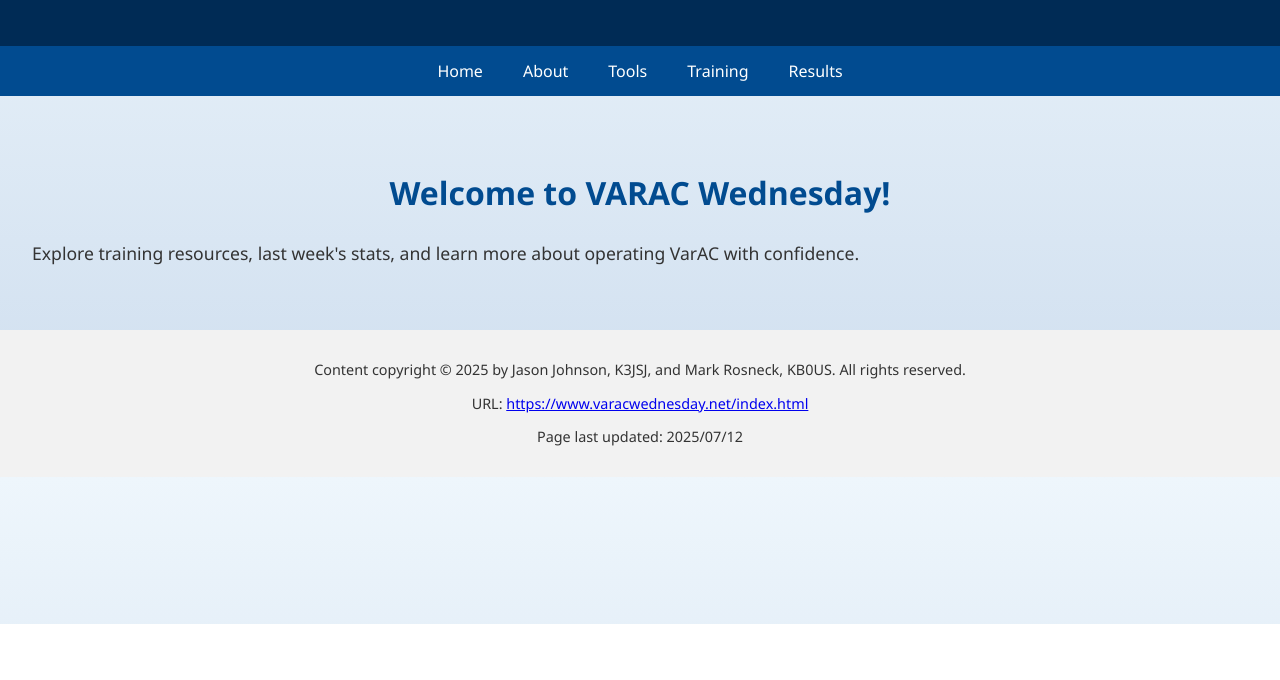
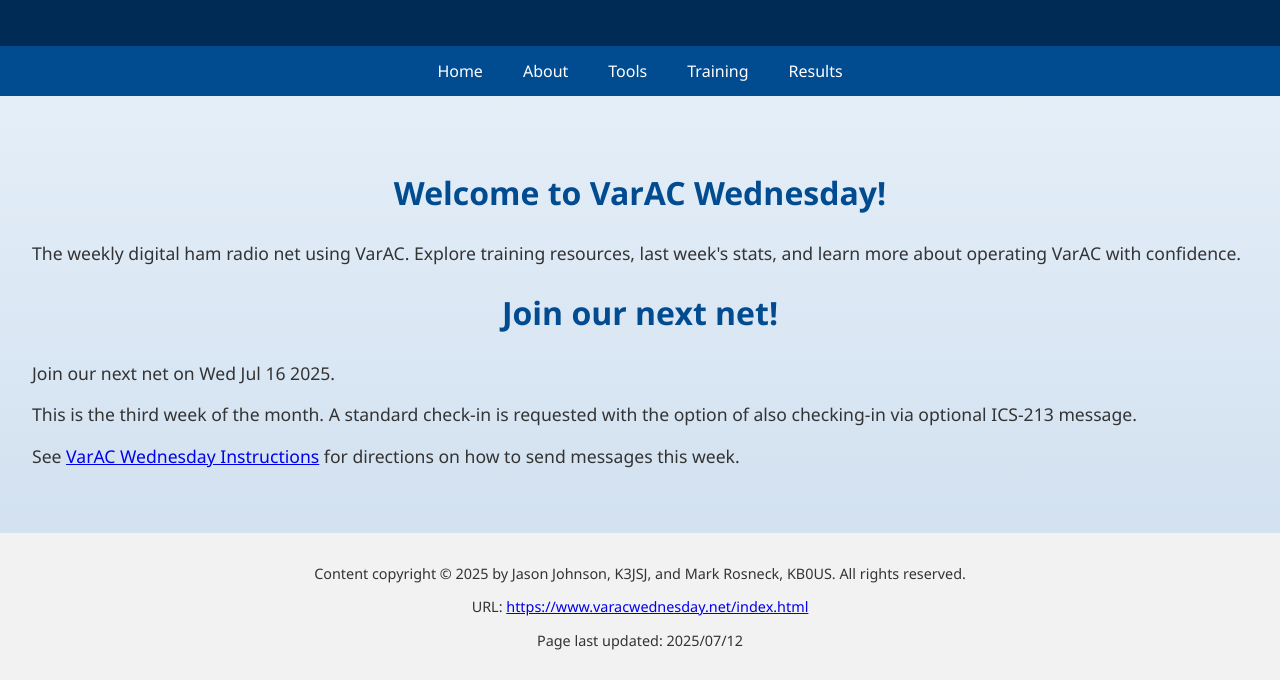
Before and after one commit to VikingNation/www-varACWednesday, a plain HTML site: page docs/index.html in a window 1280 px wide. Shown: the part 176-856 px from the top of the page. Before the commit the page ends 800 px from the top, so only its background shows below. Drawn offline with Linux system fonts and the light colour scheme.

Commit message:
Added Mark's training PDFs.  Added javascript to that automatically reports date of next net and type of check-in message(s) requested

```diff
--- a/docs/index.html
+++ b/docs/index.html
@@ -32,20 +32,71 @@
 
 
   <main>
-    <h2>Welcome to VARAC Wednesday!</h2>
-    <p>Explore training resources, last week's stats, and learn more about operating VarAC with confidence.</p>
+    <h2>Welcome to VarAC Wednesday!</h2>
+    <p>The weekly digital ham radio net using VarAC. Explore training resources, last week's stats, and learn more about operating VarAC with confidence.</p>
+
+    <h2>Join our next net!</h2>
+    <div id="netdate-placeholder" align="center"></div>
+
+
+    <div id="netMessage-placeholder"></div>
+    <p>See <a href="about.html#instructions">VarAC Wednesday Instructions</a> for directions on how to send messages this week.</p>
+
   </main>
 
   <div id="footer-placeholder"></div>
-    <script>
+
+
+  <script>
      fetch('footer.html')
      .then(res => res.text())
      .then(data => {
      document.getElementById('footer-placeholder').innerHTML = data;
-   });
-</script>
+     });
 
+    function getNextWednesday(date = new Date()) {
+      const currentDay = date.getDay(); // 0 = Sunday, 1 = Monday, ..., 6 = Saturday
+      const daysUntilWednesday = (3 - currentDay + 7) % 7 || 7;
+      const nextWednesday = new Date(date);
+      nextWednesday.setDate(date.getDate() + daysUntilWednesday);
+      console.log(nextWednesday);
+      return nextWednesday;
+    }
 
+    function getWeekOfMonth(date) {
+      // Clone the date to avoid modifying the original
+      const d = new Date(date);
+
+      // Set date to first day of the month
+      d.setDate(1);
+
+      // Get the day of week of the 1st (0 = Sunday, 1 = Monday, ...)
+      const startDay = d.getDay();
+
+      // Calculate adjusted date offset from start of the week
+      const dayOffset = date.getDate() + startDay - 1;
+
+      // Calculate week number (1-based)
+      return Math.floor(dayOffset / 7) + 1;
+    }
+
+    const nextWednesday = getNextWednesday();
+    const weekInMonth = getWeekOfMonth(nextWednesday);
+    messageRequested = "";
+    if (weekInMonth === 1) {
+        messageRequested = "This is the first week of the month. A standard check-in is requested with the option of including a weather report.";
+    }
+
+    if (weekInMonth === 3) {
+        messageRequested = "This is the third week of the month.  A standard check-in is requested with the option of also checking-in via optional ICS-213 message.";
+    } else {
+        messageRequested = "Please send a standard check-in message this week.";
+    }
+
+    document.getElementById('netdate-placeholder').innerHTML = `<p>Join our next net on ${nextWednesday.toDateString()}.</p>`;
+    document.getElementById('netMessage-placeholder').innerHTML = `<p>${messageRequested}</p>`;
+
+   </script>
 
 </body>
 </html>
```
Also changed, not shown: docs/about.html (+6 -3 lines), 5 other files.
